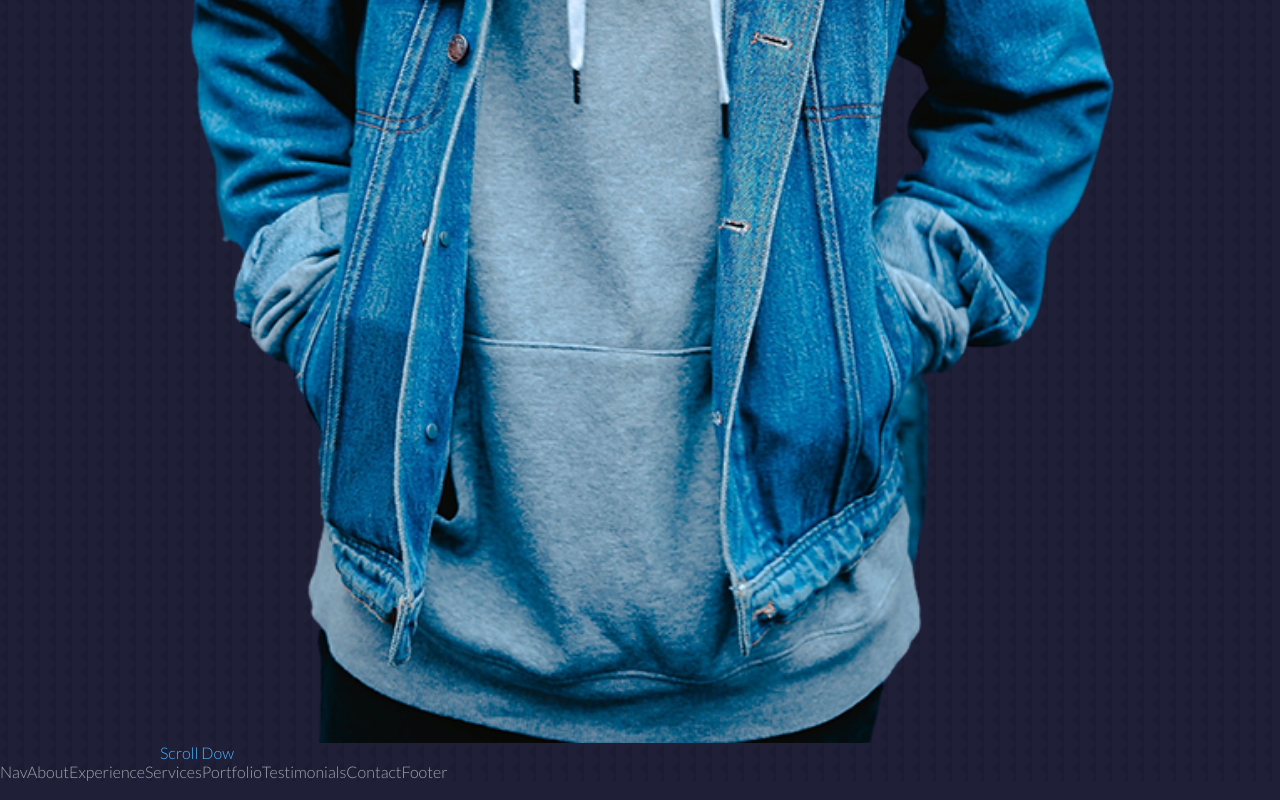
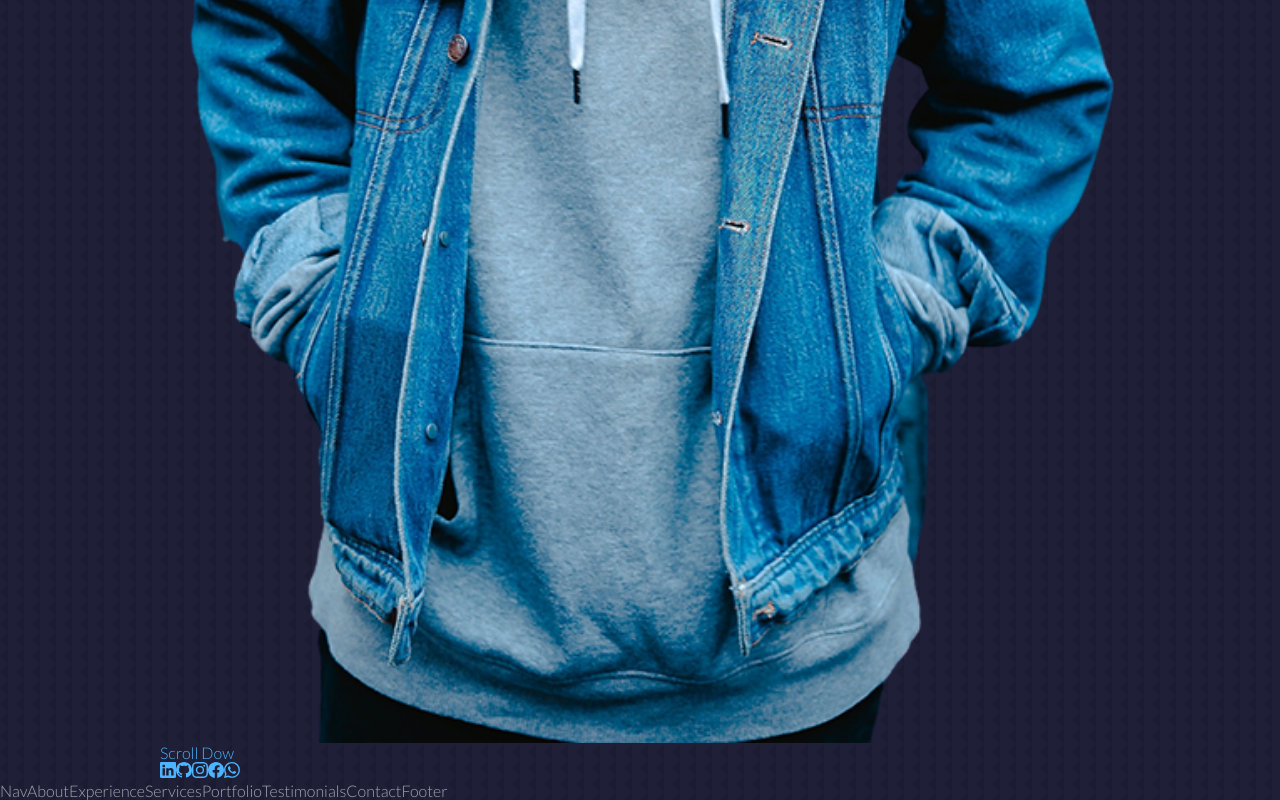
Before and after one commit to MazanLabeeb/My-React-Portfolio, a React (Create React App) app: page / in a window 1280 px wide. Shown: the part 904-1704 px from the top of the page. Built offline with nearby package versions, Linux system fonts and the light colour scheme.

Commit message:
icons added

```diff
--- a/package.json
+++ b/package.json
@@ -8,6 +8,7 @@
     "@testing-library/user-event": "^13.5.0",
     "react": "^18.2.0",
     "react-dom": "^18.2.0",
+    "react-icons": "^4.4.0",
     "react-scripts": "5.0.1",
     "sass": "^1.54.9",
     "web-vitals": "^2.1.4"
--- a/src/components/header/header-socials.component.jsx
+++ b/src/components/header/header-socials.component.jsx
@@ -1,8 +1,18 @@
+import {BsLinkedin} from "react-icons/bs";
+import {BsGithub} from "react-icons/bs";
+import {BsInstagram} from "react-icons/bs";
+import {BsFacebook} from "react-icons/bs";
+import {BsWhatsapp} from "react-icons/bs";
+
 const HeaderSocials = () => {
     return (
-        <>
-            HeaderSocials
-        </>
+        <div className="header-socials">
+            <a href="https://linkedin.com" target="_blank"><BsLinkedin /></a>
+            <a href="https://github.com" target="_blank"><BsGithub /></a>
+            <a href="https://instagram.com" target="_blank"><BsInstagram /></a>
+            <a href="https://facebook.com" target="_blank"><BsFacebook /></a>
+            <a href="https://whatsapp.com" target="_blank"><BsWhatsapp /></a>
+        </div>
     )
 }
 
--- a/src/components/header/header.component.jsx
+++ b/src/components/header/header.component.jsx
@@ -1,6 +1,7 @@
 import CTA from "./CTA.component";
 import "./header.styles.scss";
 import ME from "../../assets/me.png";
+import HeaderSocials from "./header-socials.component";
 
 const Header = () => {
     return (
@@ -16,7 +17,7 @@
                 </div>
 
                 <a href="#contact" className="scroll-down">Scroll Dow</a>
-
+                <HeaderSocials />
             </div>
         </header>
     )
```
Also changed, not shown: 1 other file (tests, documents, lock files or other folders).
